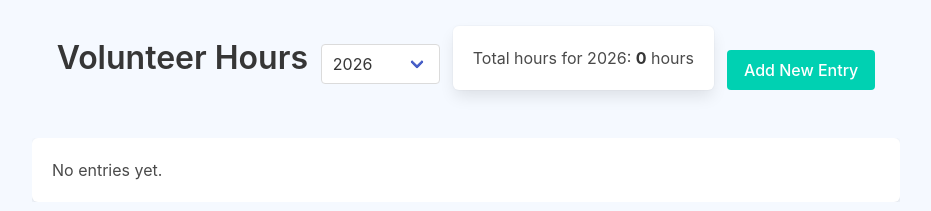
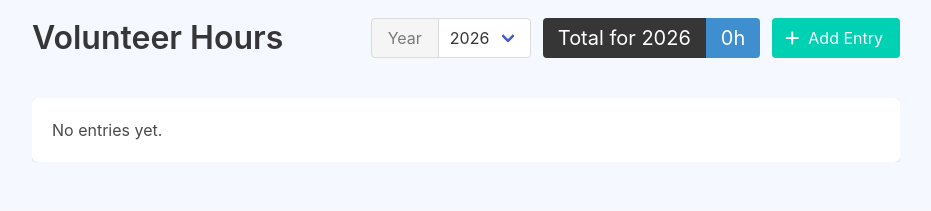
Before and after one commit to theotherguy2175/bcmtb-volunteer_tracker, a Django app: page / in a window 1280 px wide. Shown: the part 104-315 px from the top of the page, without its empty margins (174-1105 px from the left). Run offline with Django 5.2, Linux system fonts and the light colour scheme; a user stored in the database is signed in; data comes from the database, SQL or seed files in the repository; some libraries are stand-ins or nearby versions.

Commit message:
Updated Navbar menu style/add button

```diff
--- a/hourTracker/static/hourTracker/js/navbar.js
+++ b/hourTracker/static/hourTracker/js/navbar.js
@@ -48,3 +48,42 @@ document.addEventListener("DOMContentLoaded", function() {
         });
     }
 });
+
+function formatMobileButton() {
+    const $btn = $('#mobile-button');
+    const $btnText = $btn.find('.btn-text');
+
+    if ($(window).width() <= 768) {
+        // 1. Remove Bulma classes
+        $btn.removeClass('button is-primary');
+
+        // 2. Hide the text
+        $btnText.hide();
+
+        // 3. Apply floating styles directly to the element
+        $btn.css({
+            'position': 'fixed',
+            'bottom': '25px',
+            'right': '25px',
+            'background-color': '#00d1b2', // Bulma Primary Green
+            'color': '#fff',
+            'width': '60px',
+            'height': '60px',
+            'border-radius': '50%',
+            'display': 'flex',
+            'align-items': 'center',
+            'justify-content': 'center',
+            'z-index': '9999',
+            'box-shadow': '0 4px 10px rgba(0,0,0,0.3)',
+            'border': 'none'
+        });
+    } else {
+        // Desktop: Restore Bulma classes and reset inline styles
+        $btn.addClass('button is-primary');
+        $btnText.show();
+        $btn.removeAttr('style');
+    }
+}
+
+// Initialize on load and resize
+$(window).on('load resize', formatMobileButton);
--- a/hourTracker/templates/hourTracker/dashboard.html
+++ b/hourTracker/templates/hourTracker/dashboard.html
@@ -2,32 +2,50 @@
 {% block content %}
 <div class="main-container">
 
-    <div class="header-row">
-        <h2 class="title">Volunteer Hours</h2>
+   <div class="level mb-5">
+    <div class="level-left">
+        <div class="level-item">
+            <h2 class="title is-3 mb-0">Volunteer Hours</h2>
+        </div>
+    </div>
 
-        <div class="field">
-            <div class="control">
+    <div class="level-right">
+        <div class="level-item">
             <form method="GET" id="yearForm">
-                    <div class="select">
-                        <select name="year" onchange="document.getElementById('yearForm').submit();">
-                            <option value="all" {% if selected_year == 'all' %}selected{% endif %}>
-                                All Years
-                            </option>
+                <div class="field has-addons">
+                    <p class="control">
+                        <span class="button is-static">Year</span>
+                    </p>
+                    <p class="control">
+                        <span class="select">
+                            <select name="year" onchange="this.form.submit();">
+                                <option value="all" {% if selected_year == 'all' %}selected{% endif %}>All</option>
                                 {% for y in year_list %}
                                     <option value="{{ y }}" {% if selected_year == y|stringformat:"i" or selected_year == y %}selected{% endif %}>
                                         {{ y }}
                                     </option>
                                 {% endfor %}
                             </select>
+                        </span>
+                    </p>
                 </div>
             </form>
         </div>
+
+        <div class="level-item">
+            <div class="tags has-addons">
+                <span class="tag is-dark is-large">Total for {{ selected_year }}</span>
+                <span class="tag is-info is-large">{{ total_hours }}h</span>
+            </div>
         </div>
 
-        <div class="box">
-            Total hours for {{ selected_year }}: <strong>{{ total_hours }}</strong> hours
+        <div class="level-item">
+            <a href="{% url 'add_entry' %}" id='mobile-button' class="button is-primary is-fab-mobile">
+                <span class="icon"><i class="fas fa-plus"></i></span>
+                <span>Add Entry</span>
+            </a>
         </div>
-        <a href="{% url 'add_entry' %}" class="btn-add button is-primary">Add New Entry</a>
+    </div>
 </div>
 
     <!-- data table buttons and search on top -->
--- a/hourTracker/templates/hourTracker/entry_form.html
+++ b/hourTracker/templates/hourTracker/entry_form.html
@@ -31,7 +31,8 @@
             <br>
             <div class="buttons">
                 <button type="submit" class="button is-primary">{{ button_text }}</button>
-                <a href="{{ next_url|default:'/dashboard/' }}" class="button is-light">Cancel</a>
+                <a href="{% url 'dashboard' %}" class="button is-light">Cancel</a>
+                <!-- maybe try to add logic to go back to the next_url? -->
             </div>
 
         </form>
--- a/templates/base.html
+++ b/templates/base.html
@@ -12,6 +12,7 @@
 
    <link rel="stylesheet" href="https://cdnjs.cloudflare.com/ajax/libs/remixicon/4.5.0/remixicon.css">
    <link href="https://cdn.jsdelivr.net/npm/bulma@0.9.4/css/bulma.min.css" rel="stylesheet">
+   <link rel="stylesheet" href="https://cdnjs.cloudflare.com/ajax/libs/font-awesome/6.5.1/css/all.min.css">
 
    <!-- search box  -->
    <link href="https://cdn.jsdelivr.net/npm/select2@4.1.0-rc.0/dist/css/select2.min.css" rel="stylesheet" />
```
Also changed, not shown: hourTracker/static/hourTracker/css/navbar.css (+48 -13 lines). Lines whose indentation alone changed are shown as unchanged.
